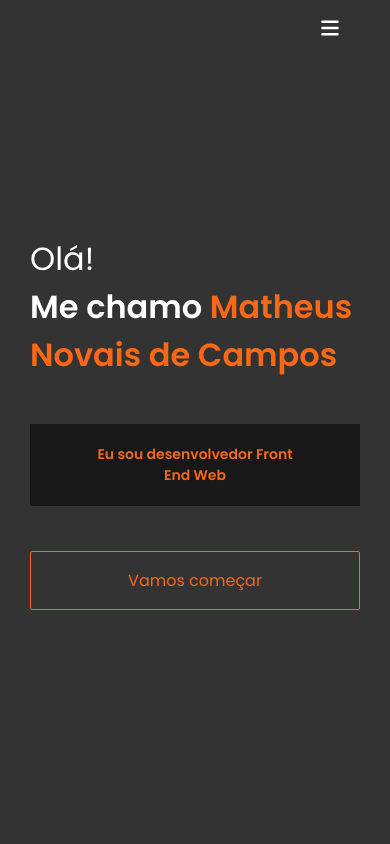
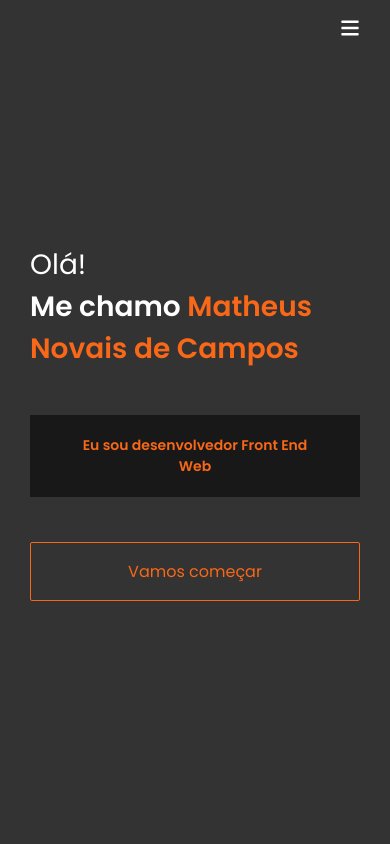
Before and after one commit to matheusnovais95/my-resume, a Next.js app: page / in a window 390 px wide. Shown: the top 844 px of the page. Built offline with nearby package versions, Linux system fonts and the light colour scheme.

Commit message:
set responsive style of menu and home

```diff
--- a/src/components/header/menu/menu.module.css
+++ b/src/components/header/menu/menu.module.css
@@ -69,3 +69,9 @@
     top: 0;
     left: 0;
 }
+
+@media screen and (max-width: 425px) {
+    .linkGroup{
+        padding: 0 20px;
+    }
+}
--- a/src/components/inicio/inicio.module.css
+++ b/src/components/inicio/inicio.module.css
@@ -94,7 +94,16 @@
 
   .infosButton{
     width: 100%;
- max-width: 100%;
+    max-width: 100%;
   }
 
+  .infosSalutation,
+  .infosApresentation {
+    font-size: 28px;
+  }
+
+  .infosOcupation {
+    padding: 20px 50px;
+    font-size: 14px;
+  }
 }
```
